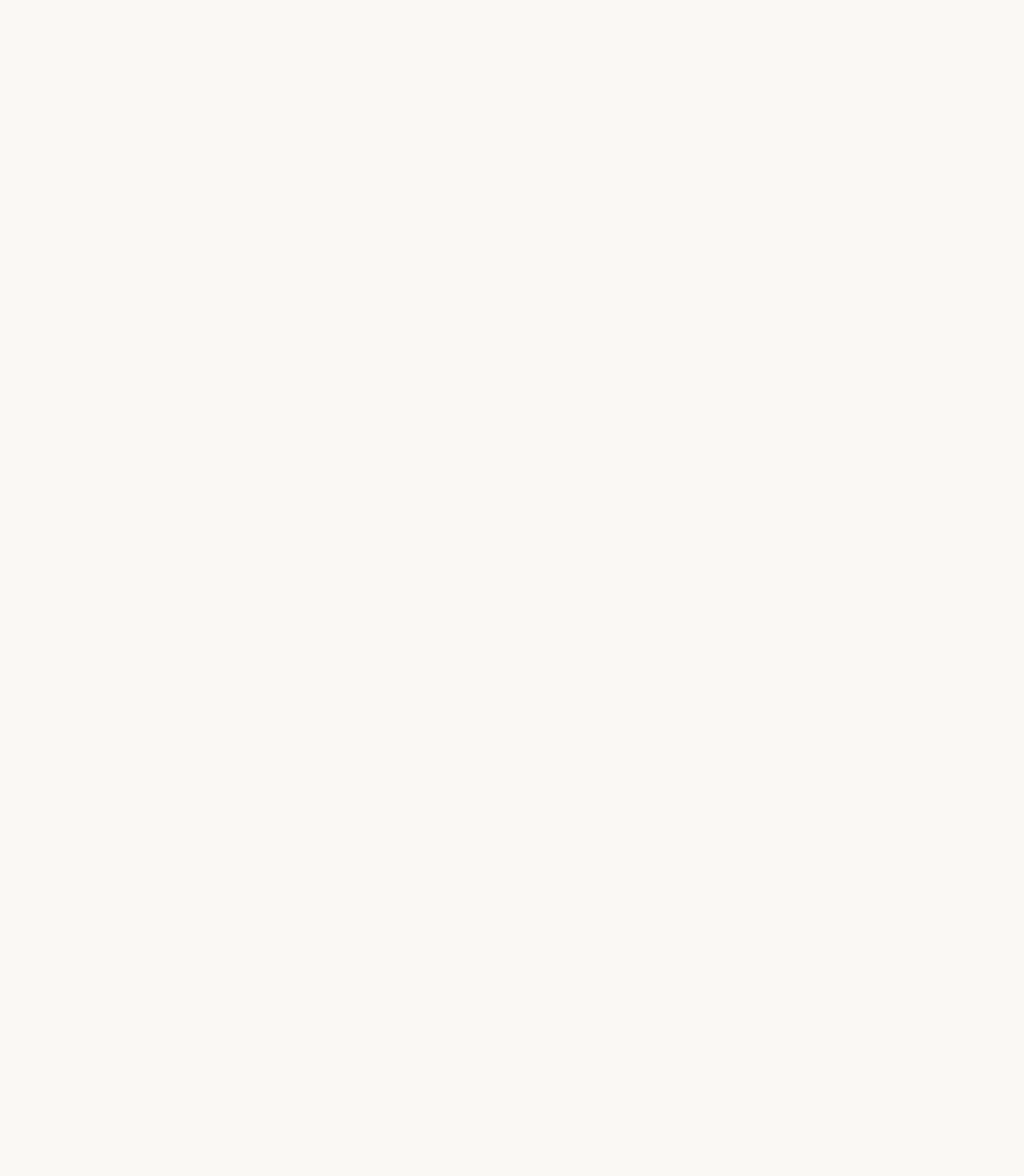
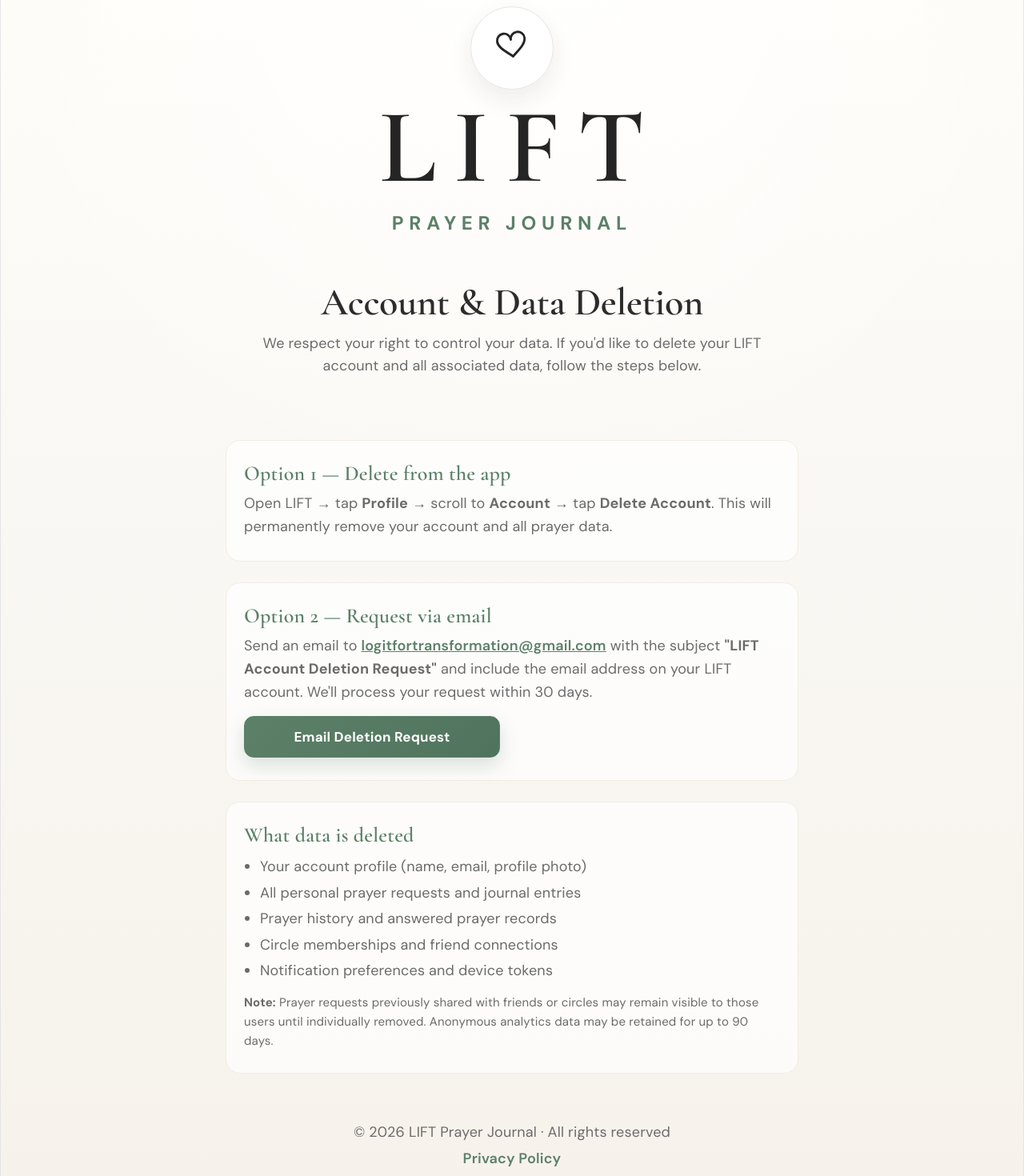
Before and after one commit to smith5939-hub/logmyprayers-landing, a React (Vite) app: page /delete-account in a window 1280 px wide. Before the commit this address had no page. Shown: the part 40-1510 px from the top of the page at 80% size. Before the commit the page ends 800 px from the top, so only its background shows below. Built offline with nearby package versions, Linux system fonts and the light colour scheme.

Commit message:
Add delete account page

```diff
--- /dev/null
+++ b/src/DeleteAccount.jsx
@@ -0,0 +1,79 @@
+export default function DeleteAccount() {
+  return (
+    <div className="page">
+      <div className="hero" style={{ minHeight: "auto", paddingBottom: 48 }}>
+        <div className="dove-badge">
+          <svg viewBox="0 0 24 24" fill="none" stroke="currentColor" strokeWidth="1.5" className="hero-dove-icon">
+            <path strokeLinecap="round" strokeLinejoin="round"
+              d="M12 6.5c0-2.5 2-4.5 4.5-4.5S21 4 21 6.5c0 4-4.5 7-9 11C7.5 13.5 3 10.5 3 6.5A4.5 4.5 0 017.5 2C10 2 12 4 12 6.5z" />
+          </svg>
+        </div>
+        <div className="wordmark">LIFT</div>
+        <div className="tagline">PRAYER JOURNAL</div>
+      </div>
+
+      <div className="section" style={{ paddingTop: 12 }}>
+        <h2>Account &amp; Data Deletion</h2>
+        <p className="section-copy">
+          We respect your right to control your data. If you'd like to delete your LIFT account
+          and all associated data, follow the steps below.
+        </p>
+      </div>
+
+      <div style={{ width: "min(calc(100% - 44px), 760px)", margin: "0 auto 32px" }}>
+        <div className="home-screen" style={{ marginBottom: 18, textAlign: "left" }}>
+          <h3 style={{ fontFamily: "'Cormorant Garamond', serif", fontSize: 26, color: "#5c8068", marginBottom: 10 }}>
+            Option 1 — Delete from the app
+          </h3>
+          <p style={{ color: "#6b6b6b", lineHeight: 1.6, margin: 0 }}>
+            Open LIFT → tap <strong>Profile</strong> → scroll to <strong>Account</strong> → tap <strong>Delete Account</strong>.
+            This will permanently remove your account and all prayer data.
+          </p>
+        </div>
+
+        <div className="home-screen" style={{ marginBottom: 18, textAlign: "left" }}>
+          <h3 style={{ fontFamily: "'Cormorant Garamond', serif", fontSize: 26, color: "#5c8068", marginBottom: 10 }}>
+            Option 2 — Request via email
+          </h3>
+          <p style={{ color: "#6b6b6b", lineHeight: 1.6, margin: "0 0 16px" }}>
+            Send an email to{" "}
+            <a href="mailto:logitfortransformation@gmail.com?subject=LIFT%20Account%20Deletion%20Request"
+              style={{ color: "#5c8068", fontWeight: 600, textDecoration: "underline" }}>
+              logitfortransformation@gmail.com
+            </a>{" "}
+            with the subject <strong>"LIFT Account Deletion Request"</strong> and include
+            the email address on your LIFT account. We'll process your request within 30 days.
+          </p>
+          <a href="mailto:logitfortransformation@gmail.com?subject=LIFT%20Account%20Deletion%20Request"
+            className="button primary"
+            style={{ maxWidth: 320, fontSize: 17, minHeight: 52 }}>
+            Email Deletion Request
+          </a>
+        </div>
+
+        <div className="home-screen" style={{ textAlign: "left" }}>
+          <h3 style={{ fontFamily: "'Cormorant Garamond', serif", fontSize: 26, color: "#5c8068", marginBottom: 10 }}>
+            What data is deleted
+          </h3>
+          <ul style={{ color: "#6b6b6b", lineHeight: 1.8, paddingLeft: 20, margin: "0 0 12px" }}>
+            <li>Your account profile (name, email, profile photo)</li>
+            <li>All personal prayer requests and journal entries</li>
+            <li>Prayer history and answered prayer records</li>
+            <li>Circle memberships and friend connections</li>
+            <li>Notification preferences and device tokens</li>
+          </ul>
+          <p style={{ color: "#6b6b6b", lineHeight: 1.6, margin: 0, fontSize: 15 }}>
+            <strong>Note:</strong> Prayer requests previously shared with friends or circles
+            may remain visible to those users until individually removed. Anonymous analytics
+            data may be retained for up to 90 days.
+          </p>
+        </div>
+      </div>
+
+      <footer>
+        <span>© {new Date().getFullYear()} LIFT Prayer Journal · All rights reserved</span>
+        <a href="/privacy" style={{ color: "#5c8068", fontWeight: 600 }}>Privacy Policy</a>
+      </footer>
+    </div>
+  );
+}
--- a/src/main.jsx
+++ b/src/main.jsx
@@ -5,6 +5,7 @@ import { BrowserRouter, Routes, Route } from 'react-router-dom'
 import './index.css'
 import App from './App.jsx'
 import Privacy from './Privacy.jsx'
+import DeleteAccount from './DeleteAccount.jsx'
 inject()
 createRoot(document.getElementById('root')).render(
   <StrictMode>
@@ -12,6 +13,7 @@ createRoot(document.getElementById('root')).render(
       <Routes>
         <Route path="/" element={<App />} />
         <Route path="/privacy" element={<Privacy />} />
+        <Route path="/delete-account" element={<DeleteAccount />} />
       </Routes>
     </BrowserRouter>
   </StrictMode>,
```
